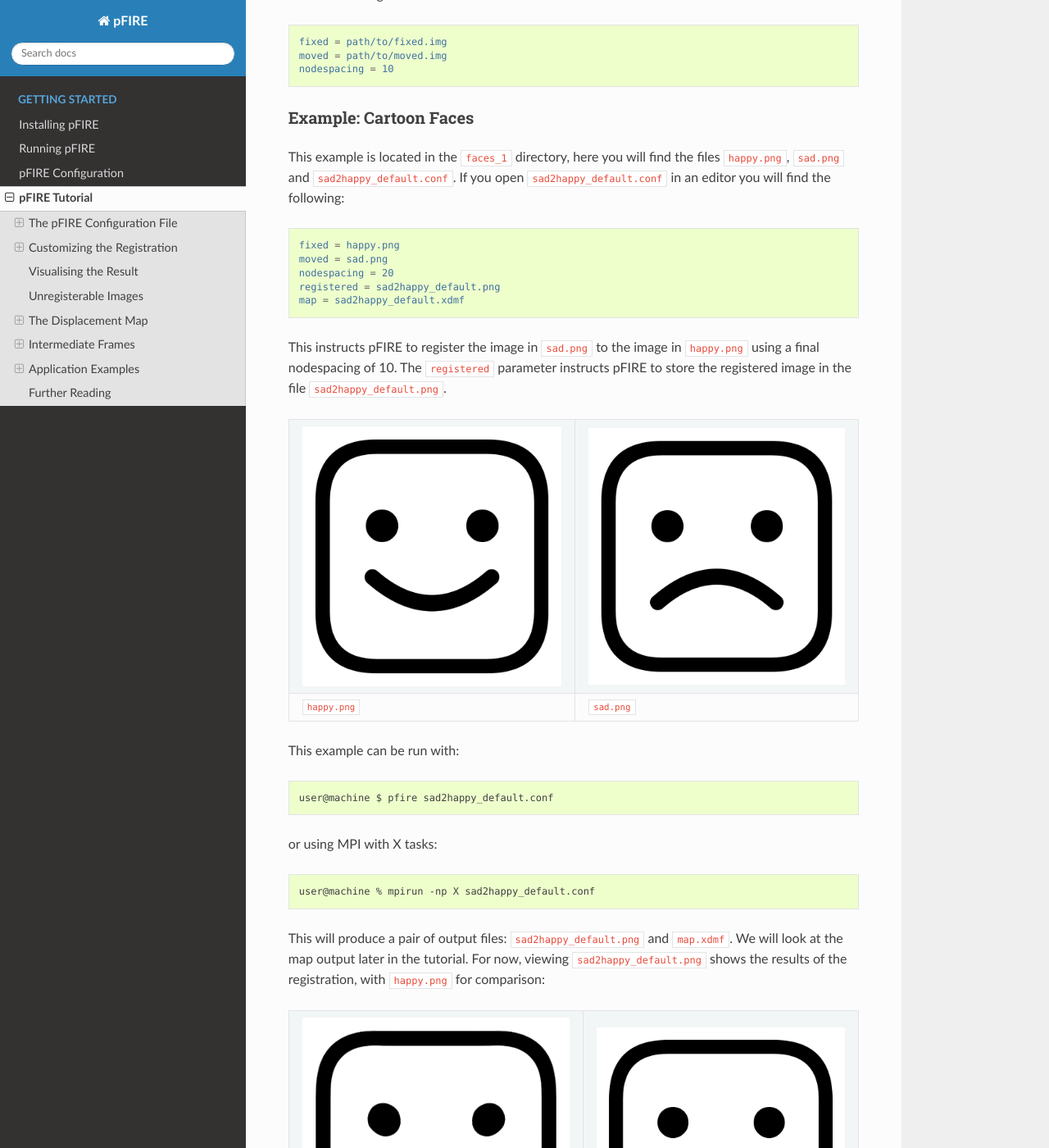
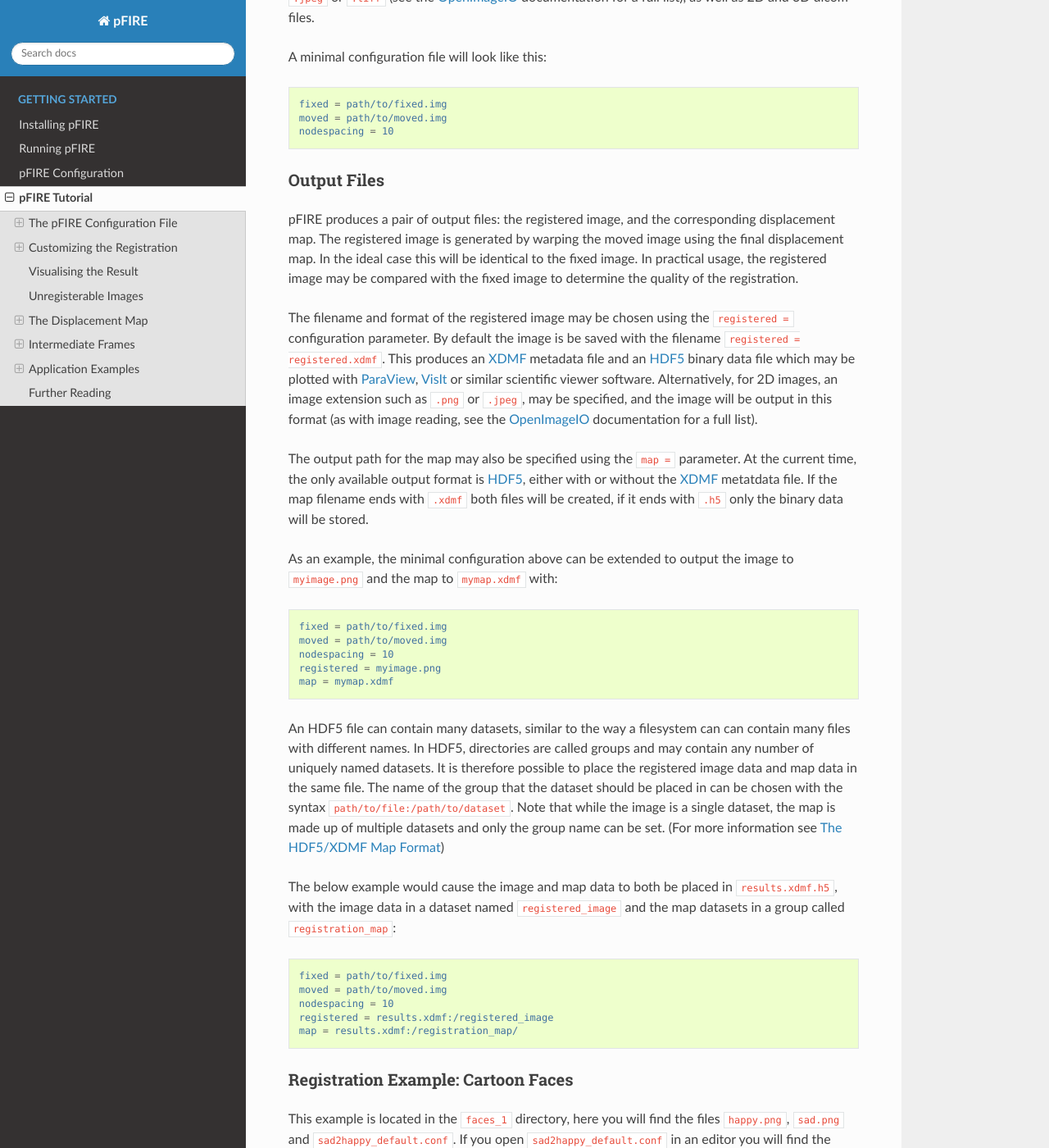
Before and after one commit to INSIGNEO/pFIRE, a Sphinx documentation site: the page built from doc/tutorial.rst, in a window 1280 px wide and 1400 px high, scrolled down 863 px. Shown: the whole window at 82% size. Built offline with Sphinx 7.4.7 and the Read the Docs theme 2.0.0, drawn with Linux system fonts in a browser that asks for light colours; some of the changed text lies outside the part shown.

Commit message:
fix broken tutorial.rst

```diff
--- a/doc/tutorial.rst
+++ b/doc/tutorial.rst
@@ -7,8 +7,8 @@ begin with an example that uses the default configuration of pFIRE.  After this
 some of the more advanced options that allow us to control both how pFIRE performs its
 registration, and the output formats that can be written.
 
-All the tutorial files can be found on the `pFIRE Github`_, or may be downloaded in a :download:`zip archive
-</_static/pfire_tutorial_files.zip>`.
+All the tutorial files can be found on the `pFIRE Github`_, or may be downloaded in a
+:download:`zip archive </_static/pfire_tutorial_files.zip>`.
 
 .. _pfire github: https://github.com/INSIGNEO/pFIRE/tree/master/doc/tutorial_files
 
@@ -29,11 +29,15 @@ The pFIRE Configuration File
 pFIRE is run from the command line, with all the configuration options set in a configuration file.
 This file uses ``.ini`` syntax, with ``key = value`` pairs.
 
+Minimum Requirements
+--------------------
+
 The minimum information pFIRE requires to perform a registration is a fixed image, a moved image,
 and a target nodespacing. If the parameters ``fixed``, ``moved`` and ``nodespacing`` are not set in
-the configuration file, pFIRE will abort with an error.
-
-# TODO ADD OUTPUT OPTION INFO
+the configuration file, pFIRE will abort with an error. The two images must have the same
+dimensions in order to perform registration.  Supported image formats include typical 2D formats
+such as ``.png``, ``.jpeg`` or ``.tiff`` (see the OpenImageIO_ documentation for a full list), as
+well as 2D and 3D dicom files.
 
 A minimal configuration file will look like this:
 
@@ -43,8 +47,60 @@ A minimal configuration file will look like this:
    moved = path/to/moved.img
    nodespacing = 10
 
-Example: Cartoon Faces
-----------------------
+Output Files
+------------
+
+pFIRE produces a pair of output files: the registered image, and the corresponding displacement
+map.  The registered image is generated by warping the moved image using the final displacement
+map. In the ideal case this will be identical to the fixed image. In practical usage, the
+registered image may be compared with the fixed image to determine the quality of the registration.
+
+The filename and format of the registered image may be chosen using the ``registered =``
+configuration parameter. By default the image is be saved with the filename ``registered =
+registered.xdmf``. This produces an XDMF_ metadata file and an HDF5_ binary data file which may be
+plotted with ParaView_, VisIt_ or similar scientific viewer software.  Alternatively, for 2D
+images, an image extension such as ``.png`` or ``.jpeg``, may be specified, and the image will be
+output in this format (as with image reading, see the OpenImageIO_ documentation for a full list).
+
+The output path for the map may also be specified using the ``map =`` parameter.  At the current time, the only
+available output format is HDF5_, either with or without the XDMF_ metatdata file.  If the map
+filename ends with ``.xdmf`` both files will be created, if it ends with ``.h5`` only the binary
+data will be stored.
+
+As an example, the minimal configuration above can be extended to output the image to
+``myimage.png`` and the map to ``mymap.xdmf`` with:
+
+.. code-block:: ini
+
+   fixed = path/to/fixed.img
+   moved = path/to/moved.img
+   nodespacing = 10
+   registered = myimage.png
+   map = mymap.xdmf
+
+An HDF5 file can contain many datasets, similar to the way a filesystem can can
+contain many files with different names.  In HDF5, directories are called groups and may contain
+any number of uniquely named datasets. It is therefore possible to place the registered image data
+and map data in the same file.  The name of the group that the dataset should be placed in can be
+chosen with the syntax ``path/to/file:/path/to/dataset``.  Note that while the image is a single dataset,
+the map is made up of multiple datasets and only the group name can be set. (For more information
+see `The HDF5/XDMF Map Format`_)
+
+The below example would cause the image and map data to both be placed in ``results.xdmf.h5``, with
+the image data in a dataset named ``registered_image`` and the map datasets in a group called
+``registration_map``:
+
+.. code-block:: ini
+
+   fixed = path/to/fixed.img
+   moved = path/to/moved.img
+   nodespacing = 10
+   registered = results.xdmf:/registered_image
+   map = results.xdmf:/registration_map/
+
+
+Registration Example: Cartoon Faces
+-----------------------------------
 
 This example is located in the ``faces_1`` directory, here you will find the files ``happy.png``,
 ``sad.png`` and ``sad2happy_default.conf``.  If you open ``sad2happy_default.conf`` in an editor
@@ -390,14 +446,14 @@ This relationship is demonstrated graphically below:
 If the inverse mapping field is needed at the original node coordinates this can be found by
 interpolating the reverse mapping at the desired points.
 
-The HDF5/XDMF Output Format
----------------------------
+The HDF5/XDMF Map Format
+------------------------
 
 The primary output format that pFIRE uses for displacement maps is an HDF5_ file, with XDMF_
-metatdata file, both of which are well known and standardised formats.  The HDF5 file is a binary format which contains the map as arrays of displacement
-field values and node locations.  The XDMF file is a small metadata file which describes the layout
-of the data within the HDF5 file, and is intended to be consumed by visualisation programs such as
-ParaView_ or VisIt_.
+metatdata file, both of which are well known and standardised formats.  The HDF5 file is a binary
+format which contains the map as arrays of displacement field values and node locations.  The XDMF
+file is a small metadata file which describes the layout of the data within the HDF5 file, and is
+intended to be consumed by visualisation programs such as ParaView_ or VisIt_.
 
 HDF5 Data Layout
 """"""""""""""""
@@ -420,6 +476,7 @@ This HDF5 file may be opened and used by and program or library which supports i
 simply viewing the map, the supplied XDMF metadata file makes it straightforward to view the map
 using standard visualisation software such as Paraview.
 
+.. _OpenImageIO: https://sites.google.com/site/openimageio/home
 .. _HDF5: https://portal.hdfgroup.org/display/HDF5/HDF5
 .. _XDMF: http://www.xdmf.org/index.php/XDMF_Model_and_Format
 .. _ParaView: https://www.paraview.org/
@@ -623,10 +680,10 @@ Running this results in an image like the following:
 .. |mapped_annotations| image:: /tutorial_files/lung_lobes/mapped_annotations.png
    :scale: 100%
 
-The script plots the fixed (black) and moved (red) images along with the annotated landmarks and shows the
-displacement that would be applied to each node in the moved image if warped using the pFIRE
-map.  If the registration is correct each red node should be linked directly to a black node by a
-displacement vector.  In this case the registration is poor and the displacment field does not
+The script plots the fixed (black) and moved (red) images along with the annotated landmarks and
+shows the displacement that would be applied to each node in the moved image if warped using the
+pFIRE map.  If the registration is correct each red node should be linked directly to a black node
+by a displacement vector.  In this case the registration is poor and the displacment field does not
 correctly map all the nodes. Optimisation of registration parameters will likely improve the
 quality, but this is an exercise left to the dedicated reader.
 
```
Also changed, not shown: other parts of doc/tutorial.rst (+1 -1 lines), 1 other file.
